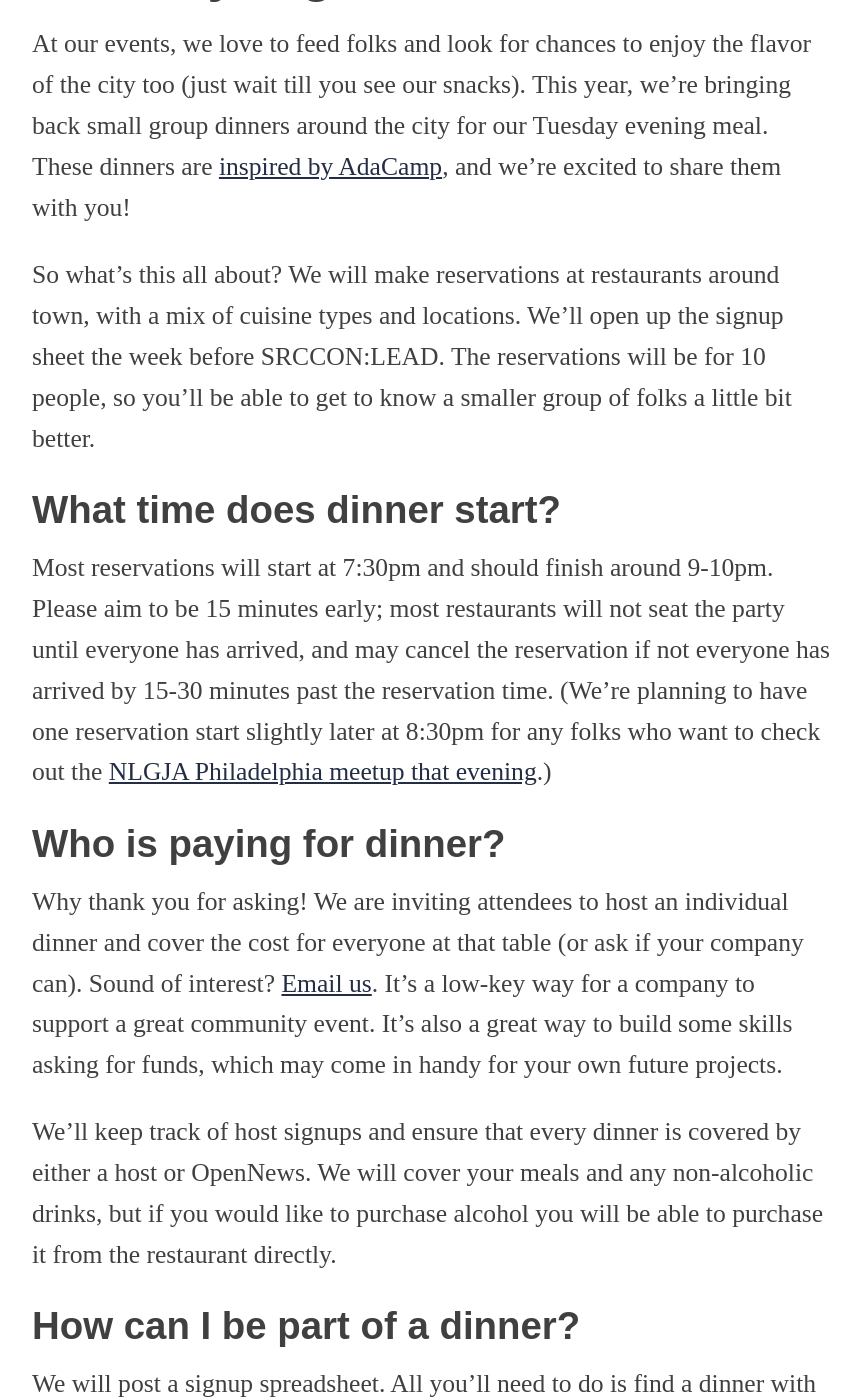
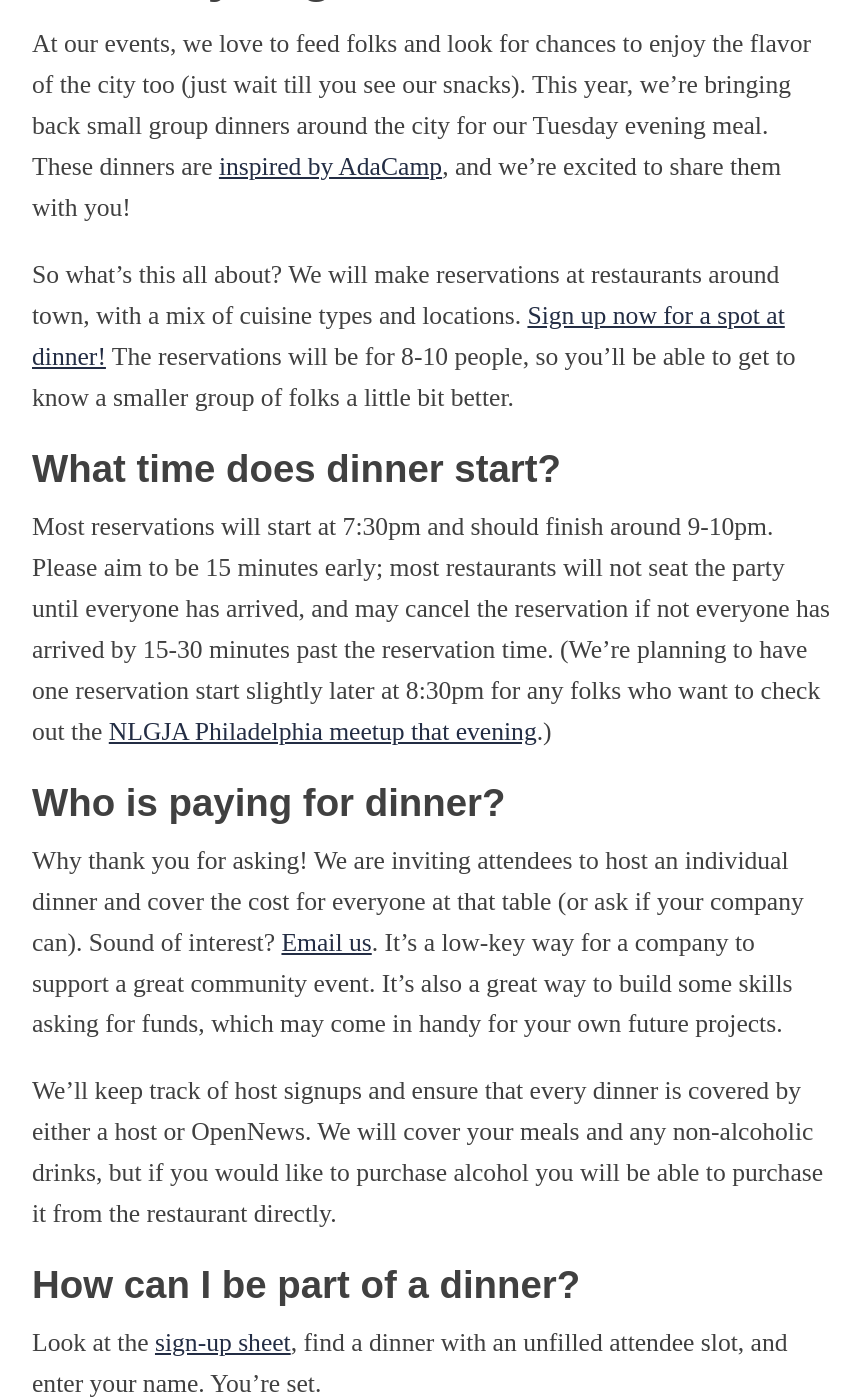
Before and after one commit to OpenNews/srccon-lead, a Jekyll site: the page built from dinner.md, in a window 1280 px wide and 1400 px high, scrolled down 689 px. Shown: the whole window, without its empty margins (208-1068 px from the left). Built offline with Jekyll 4.4.1, drawn with Linux system fonts in a browser that asks for light colours; our own code applies the rules of GitHub Pages for plain Markdown files; some of the changed text lies outside the part shown.

Commit message:
posting dinner sign in sheet

```diff
--- a/dinner.md
+++ b/dinner.md
@@ -10,7 +10,7 @@
 
 At our events, we love to feed folks and look for chances to enjoy the flavor of the city too (just wait till you see our snacks). This year, we're bringing back small group dinners around the city for our Tuesday evening meal. These dinners are [inspired by AdaCamp](https://adacamp.org/adacamp-toolkit/group-dinners/), and we're excited to share them with you!
 
-So what's this all about? We will make reservations at restaurants around town, with a mix of cuisine types and locations. We'll open up the signup sheet the week before SRCCON:LEAD. The reservations will be for 10 people, so you'll be able to get to know a smaller group of folks a little bit better.
+So what's this all about? We will make reservations at restaurants around town, with a mix of cuisine types and locations. [Sign up now for a spot at dinner!](https://docs.google.com/spreadsheets/d/12wEqTZ8F3sekapDNK43nSzzKuWaESRs4x2hEWf0sk6A/edit#gid=0) The reservations will be for 8-10 people, so you'll be able to get to know a smaller group of folks a little bit better.
 
 ## What time does dinner start?
 
@@ -24,7 +24,11 @@
 
 ## How can I be part of a dinner?
 
-We will post a signup spreadsheet. All you'll need to do is find a dinner with an unfilled attendee slot and enter your name. You’ll be all set.
+Look at the [sign-up sheet](https://docs.google.com/spreadsheets/d/12wEqTZ8F3sekapDNK43nSzzKuWaESRs4x2hEWf0sk6A/edit#gid=0), find a dinner with an unfilled attendee slot, and enter your name. You’re set.
+
+## Can I help host a dinner?
+
+That'd be wonderful! We put together [a doc with some details about hosting a dinner](https://etherpad.opennews.org/p/SRCCONLEAD-dinnerhosting) (either as part of sponsorsing a dinner or just hosting).
 
 ## Can I go to a restaurant not on the list?
 
```
Also changed, not shown: other parts of dinner.md (+1 -1 lines).
